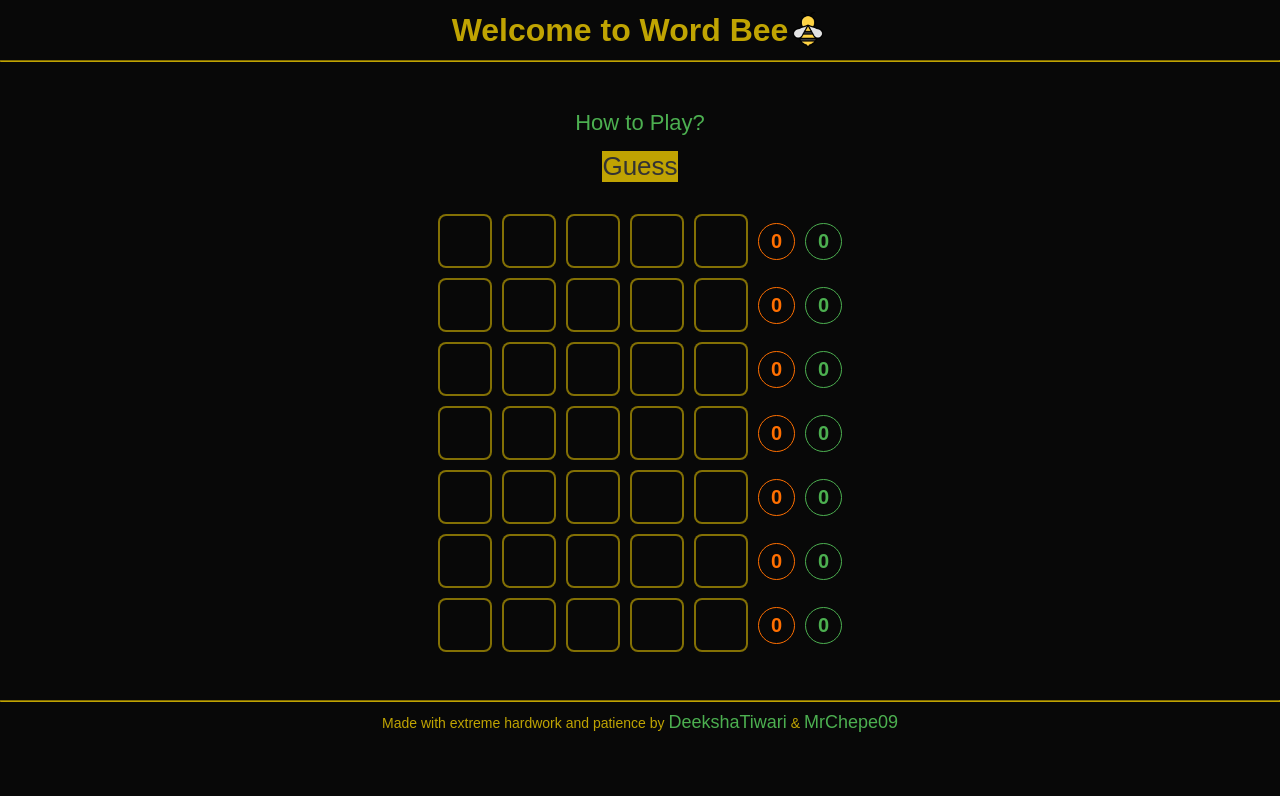
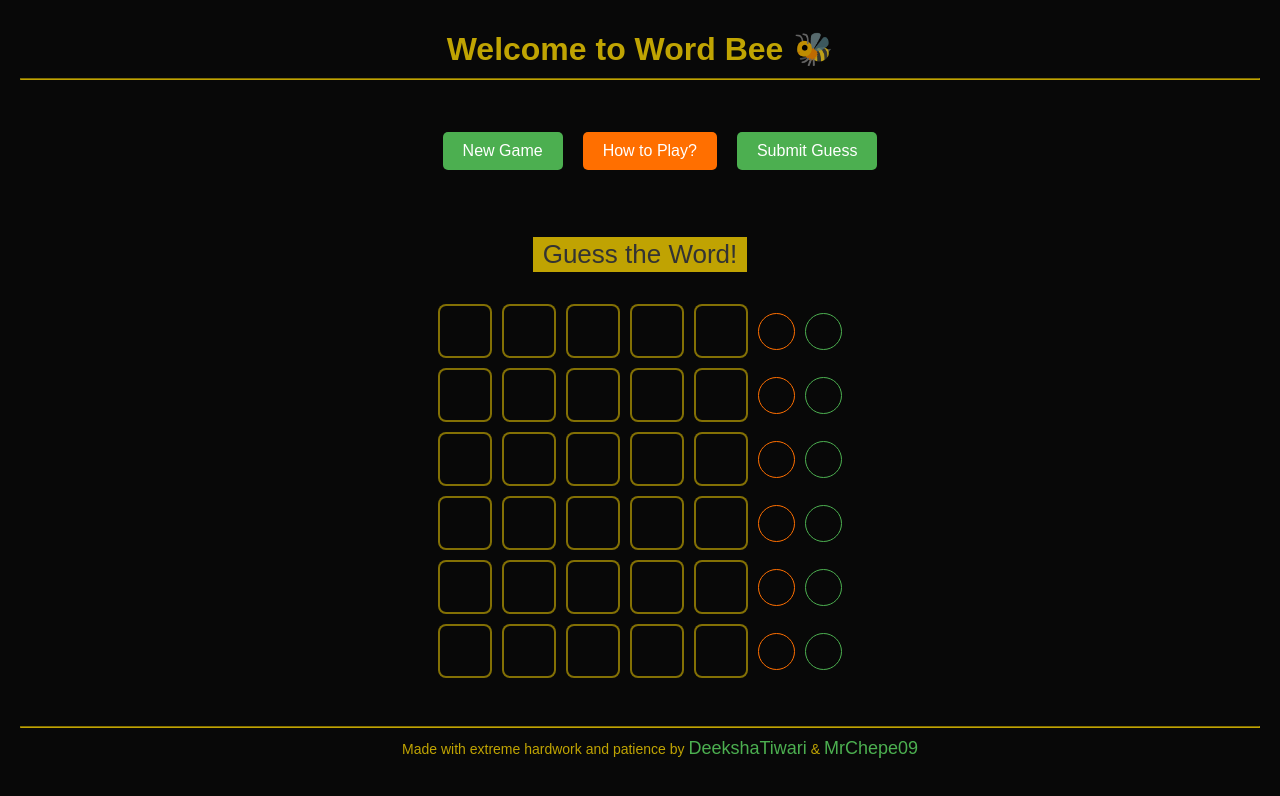
Before and after one commit to deekshati/wordbee, a React (Vite) app: page / in a window 1280 px wide. Shown: the top 796 px of the page. Built offline with nearby package versions, Linux system fonts and the light colour scheme.

Commit message:
Update App.jsx

```diff
--- a/src/App.jsx
+++ b/src/App.jsx
@@ -1,123 +1,407 @@
-import React, { useRef, useState } from "react";
-import BeeIcon from "./assets/bee.png";
-
+import React, { useRef, useState, useEffect } from "react";
 
 const App = () => {
-  const [inputs, setInputs] = useState(["", "", "", "", ""]);
+  const [currentRow, setCurrentRow] = useState(0);
+  const [gameBoard, setGameBoard] = useState(Array(6).fill(null).map(() => Array(5).fill("")));
+  const [gameStatus, setGameStatus] = useState("playing"); // playing, won, lost
+  const [targetWord, setTargetWord] = useState("");
+  const [feedback, setFeedback] = useState(Array(6).fill(null).map(() => Array(7).fill(null)));
+  const [showInstructions, setShowInstructions] = useState(false);
 
-  // Refs for each input element
-  const inputRefs = [useRef(null), useRef(null), useRef(null), useRef(null), useRef(null)];
+  const wordList = [
+    "CRANE", "SLATE", "AUDIO", "ROAST", "TIGER", "PLANE", "HOUSE", "DREAM",
+    "LIGHT", "BEACH", "PARTY", "MONEY", "PLANT", "WORLD", "PHONE", "APPLE",
+    "WATER", "CHAIR", "TABLE", "SMILE", "CLOUD", "HEART", "MAGIC", "OCEAN",
+    "ROYAL", "BRAVE", "CLEAN", "DANCE", "FIELD", "GLASS", "HAPPY", "JUICE",
+    "KNIFE", "LAUGH", "MOUSE", "NOISE", "QUIET", "RADIO", "STORM", "TRUST"
+  ];
 
-  // Handle input change
-  const handleChange = (e, index) => {
-    let value = e.target.value;
-    console.log('abc', value);
-    // If the input already has a letter, replace it with the new value
+  const inputRefs = useRef(Array(6).fill(null).map(() =>
+    Array(5).fill(null).map(() => React.createRef())
+  ));
+
+  useEffect(() => {
+    const randomWord = wordList[Math.floor(Math.random() * wordList.length)];
+    setTargetWord(randomWord);
+  }, []);
+
+  const handleChange = (e, rowIndex, colIndex) => {
+    if (gameStatus !== "playing" || rowIndex !== currentRow) return;
+
+    let value = e.target.value.toUpperCase();
+
+    if (!/^[A-Za-z]*$/.test(value)) return;
+
     if (value.length > 1) {
-      value = value.slice(1, 2); // Restrict to only one character
+      value = value.slice(-1);
     }
 
-    const newInputs = [...inputs];
-    newInputs[index] = value;
+    const newGameBoard = [...gameBoard];
+    newGameBoard[rowIndex][colIndex] = value;
+    setGameBoard(newGameBoard);
 
-    // Update the state with the new values
-    setInputs(newInputs);
-
-    // If a letter is typed, move focus to the next input
-    if (value && index < inputRefs.length - 1) {
-      inputRefs[index + 1].current.focus();
+    if (value && colIndex < 4) {
+      inputRefs.current[rowIndex][colIndex + 1].current.focus();
     }
   };
+  const handleKeyDown = (e, rowIndex, colIndex) => {
+    if (gameStatus !== "playing" || rowIndex !== currentRow) return;
+
+    if (e.key === "Backspace") {
+      e.preventDefault();
+      const newGameBoard = [...gameBoard];
+
+      if (newGameBoard[rowIndex][colIndex] === "" && colIndex > 0) {
+        newGameBoard[rowIndex][colIndex - 1] = "";
+        setGameBoard(newGameBoard);
+        inputRefs.current[rowIndex][colIndex - 1].current.focus();
+      } else {
+        newGameBoard[rowIndex][colIndex] = "";
+        setGameBoard(newGameBoard);
+      }
+    } else if (e.key === "Enter") {
+      submitGuess();
+    }
+  };
+
+  const submitGuess = () => {
+    if (currentRow >= 6) return;
+
+    const currentGuess = gameBoard[currentRow].join("");
+
+    if (currentGuess.length !== 5) {
+      alert("Please enter a 5-letter word!");
+      return;
+    }
+
+    if (!wordList.includes(currentGuess) && !isValidWord(currentGuess)) {
+      alert("Not a valid word!");
+      return;
+    }
+
+    const newFeedback = [...feedback];
+    const result = calculateFeedback(currentGuess, targetWord);
+
+    newFeedback[currentRow] = result;
+    setFeedback(newFeedback);
+
+    if (currentGuess === targetWord) {
+      setGameStatus("won");
+      setTimeout(() => alert("Congratulations! You won! 🎉"), 100);
+      return;
+    }
+
+    if (currentRow < 5) {
+      setCurrentRow(currentRow + 1);
+      setTimeout(() => {
+        inputRefs.current[currentRow + 1][0].current.focus();
+      }, 100);
+    } else {
+      setGameStatus("lost");
+      setTimeout(() => alert(`Game Over! The word was: ${targetWord}`), 100);
+    }
+  };
+
+  const isValidWord = (word) => {
+    return wordList.includes(word);
+  };
+
+  const calculateFeedback = (guess, target) => {
+    const result = Array(7).fill(0);
+    const targetLetters = target.split("");
+    const guessLetters = guess.split("");
+    const used = Array(5).fill(false);
+
+    let correctCount = 0;
+    let wrongPositionCount = 0;
+
+    for (let i = 0; i < 5; i++) {
+      if (guessLetters[i] === targetLetters[i]) {
+        correctCount++;
+        used[i] = true;
+        result[i + 2] = 2;
+      }
+    }
+
+    for (let i = 0; i < 5; i++) {
+      if (result[i + 2] !== 2) {
+        for (let j = 0; j < 5; j++) {
+          if (!used[j] && guessLetters[i] === targetLetters[j]) {
+            wrongPositionCount++;
+            used[j] = true;
+            result[i + 2] = 1;
+            break;
+          }
+        }
+        if (result[i + 2] === 0) {
+          result[i + 2] = 0;
+        }
+      }
+    }
+
+    result[0] = correctCount;
+    result[1] = wrongPositionCount;
+
+    return result;
+  };
+
+  const getCellStyle = (rowIndex, colIndex) => {
+    if (feedback[rowIndex] && feedback[rowIndex][colIndex + 2] !== null) {
+      const feedbackValue = feedback[rowIndex][colIndex + 2];
+      if (feedbackValue === 2) {
+        return { backgroundColor: "#4CAF50", borderColor: "#4CAF50", color: "white" };
+      } else if (feedbackValue === 1) {
+        return { backgroundColor: "#FF6F00", borderColor: "#FF6F00", color: "white" };
+      } else {
+        return { backgroundColor: "#666", borderColor: "#666", color: "white" };
+      }
+    }
+    return {};
+  };
+
+  const resetGame = () => {
+    const randomWord = wordList[Math.floor(Math.random() * wordList.length)];
+    setTargetWord(randomWord);
+    setCurrentRow(0);
+    setGameBoard(Array(6).fill(null).map(() => Array(5).fill("")));
+    setFeedback(Array(6).fill(null).map(() => Array(7).fill(null)));
+    setGameStatus("playing");
+
+    setTimeout(() => {
+      inputRefs.current[0][0].current.focus();
+    }, 100);
+  };
+
+  const getResponsiveStyles = () => {
+    const isMobile = window.innerWidth <= 768;
+    const isTablet = window.innerWidth > 768 && window.innerWidth <= 1024;
+
+    return {
+      container: {
+        padding: isMobile ? '10px' : '20px',
+        maxWidth: '100vw',
+        overflow: 'hidden'
+      },
+      title: {
+        fontSize: isMobile ? '20px' : isTablet ? '24px' : '32px',
+        textAlign: 'center',
+        flexDirection: isMobile ? 'column' : 'row',
+        gap: isMobile ? '5px' : '10px'
+      },
+      buttonContainer: {
+        flexDirection: isMobile ? 'column' : 'row',
+        justifyContent: 'center',
+        alignItems: 'center',
+        gap: isMobile ? '10px' : '20px',
+        padding: isMobile ? '0px' : '20px'
+      },
+      button: {
+        padding: isMobile ? '12px 16px' : '10px 20px',
+        fontSize: isMobile ? '14px' : '16px',
+        minWidth: isMobile ? '140px' : 'auto',
+        maxWidth: isMobile ? '250px' : 'auto'
+      },
+      gameBoard: {
+        gap: isMobile ? '8px' : '10px',
+        padding: isMobile ? '0 10px' : '0'
+      },
+      letterInput: {
+        width: isMobile ? '40px' : '50px',
+        height: isMobile ? '40px' : '50px',
+        fontSize: isMobile ? '18px' : '22px'
+      },
+      feedbackCircle: {
+        width: isMobile ? '30px' : '35px',
+        height: isMobile ? '30px' : '35px',
+        fontSize: isMobile ? '16px' : '20px'
+      },
+      instructions: {
+        margin: isMobile ? '10px' : '20px auto',
+        padding: isMobile ? '15px' : '20px',
+        maxWidth: isMobile ? '95%' : '600px'
+      },
+      footer: {
+        flexDirection: isMobile ? 'column' : 'row',
+        fontSize: isMobile ? '12px' : '14px',
+        gap: isMobile ? '5px' : '0',
+        textAlign: 'center'
+      }
+    };
+  };
+
+  const [windowWidth, setWindowWidth] = useState(window.innerWidth);
+
+  useEffect(() => {
+    const handleResize = () => {
+      setWindowWidth(window.innerWidth);
+    };
+
+    window.addEventListener('resize', handleResize);
+    return () => window.removeEventListener('resize', handleResize);
+  }, []);
+
+  const styles = getResponsiveStyles();
+
   return (
-    <div>
+    <div style={styles.container}>
       <div style={{ display: 'flex', width: '100%', justifyContent: 'center', padding: '10px 0px' }}>
-        <h1 style={{ display: 'flex', alignItems: 'center' }}>Welcome to Word Bee <img width={40} height={40} src={BeeIcon} alt="bee icon" /></h1>
+        <h1 style={{
+          display: 'flex',
+          alignItems: 'center',
+          ...styles.title
+        }}>
+          Welcome to Word Bee
+          <span className="bee-icon">🐝</span>
+        </h1>
       </div>
       <hr style={{ borderColor: '#ffd900be'}} />
 
+      <div style={{
+        display: 'flex',
+        width: '100%',
+        justifyContent: 'center',
+        marginTop: '2rem',
+        ...styles.buttonContainer
+      }}>
 
-      <div style={{ display: 'flex', flexDirection: 'column', width: '100%', justifyContent: 'center', alignItems: 'center', marginTop: '3rem' }}>
-        <a>How to Play?</a>
-        <header>Guess</header>
-        <div style={{ display: 'flex', flexDirection: 'column', gap: '10px', marginTop: '2rem' }}>
-          <div class="container">
-            {inputs.map((input, index) => (
+        <button
+          onClick={resetGame}
+          style={{...styles.button, backgroundColor: '#4CAF50'}}
+        >
+          New Game
+        </button>
+        <button
+          onClick={() => setShowInstructions(!showInstructions)}
+          style={{...styles.button, backgroundColor: '#FF6F00'}}
+        >
+          How to Play?
+        </button>
+        <button
+          onClick={submitGuess}
+          disabled={currentRow >= 6 || gameStatus !== "playing"}
+          style={{...styles.button, backgroundColor: '#4CAF50'}}
+        >
+          Submit Guess
+        </button>
+      </div>
+
+      {showInstructions && (
+        <div style={{
+          backgroundColor: '#1a1a1a',
+          borderRadius: '10px',
+          border: '1px solid #ffd900be',
+          ...styles.instructions
+        }}>
+          <h3 style={{ color: '#ffd900be', marginBottom: '10px' }}>How to Play:</h3>
+          <ul style={{ color: '#ffd900be', lineHeight: '1.5' }}>
+            <li>Guess the 5-letter word in 6 tries</li>
+            <li>Type letters and press Enter or click Submit Guess</li>
+            <li>🟢 Green circle = correct letters in correct position</li>
+            <li>🟠 Orange circle = correct letters in wrong position</li>
+            <li>Numbers show how many of each type you got</li>
+          </ul>
+        </div>
+      )}
+
+      <div style={{ display: 'flex', flexDirection: 'column', width: '100%', justifyContent: 'center', alignItems: 'center', marginTop: '2rem' }}>
+        <header style={{ fontSize: windowWidth <= 768 ? '20px' : '26px', padding: '2px 10px' }}>Guess the Word!</header>
+        <div style={{
+          display: 'flex',
+          flexDirection: 'column',
+          marginTop: '2rem',
+          ...styles.gameBoard
+        }}>
+          {gameBoard.map((row, rowIndex) => (
+            <div key={rowIndex} className="container" style={{
+              gap: windowWidth <= 768 ? '8px' : '10px',
+              justifyContent: 'center'
+            }}>
+              {row.map((cell, colIndex) => (
                 <input
-                key={index}
+                  key={colIndex}
                   type="text"
-                value={input}
-                ref={inputRefs[index]}
+                  value={cell}
+                  ref={inputRefs.current[rowIndex][colIndex]}
                   className="letter-input"
-                onChange={(e) => handleChange(e, index)}
+                  style={{
+                    ...getCellStyle(rowIndex, colIndex),
+                    ...styles.letterInput
+                  }}
+                  onChange={(e) => handleChange(e, rowIndex, colIndex)}
+                  onKeyDown={(e) => handleKeyDown(e, rowIndex, colIndex)}
+                  disabled={rowIndex !== currentRow || gameStatus !== "playing"}
+                  maxLength="1"
                 />
               ))}
-            <div style={{ width: '35px', height: '35px', borderRadius: '50%', border: '1px solid #FF6F00', color: '#FF6F00', fontWeight: '600', display: 'flex', justifyContent: 'center', alignItems: 'center', fontSize: '20px' }}>0</div>
-            <div style={{ width: '35px', height: '35px', borderRadius: '50%', border: '1px solid #4CAF50', color: '#4CAF50', fontWeight: '600', display: 'flex', justifyContent: 'center', alignItems: 'center', fontSize: '20px' }}>0</div>
+              <div style={{
+                borderRadius: '50%',
+                border: '1px solid #FF6F00',
+                color: '#FF6F00',
+                fontWeight: '600',
+                display: 'flex',
+                justifyContent: 'center',
+                alignItems: 'center',
+                ...styles.feedbackCircle
+              }}>
+                {feedback[rowIndex] ? feedback[rowIndex][1] : 0}
               </div>
-          <div class="container">
-            <input type="text" class="letter-input" maxlength="1" />
-            <input type="text" class="letter-input" maxlength="1" />
-            <input type="text" class="letter-input" maxlength="1" />
-            <input type="text" class="letter-input" maxlength="1" />
-            <input type="text" class="letter-input" maxlength="1" />
-            <div style={{ width: '35px', height: '35px', borderRadius: '50%', border: '1px solid #FF6F00', color: '#FF6F00', fontWeight: '600', display: 'flex', justifyContent: 'center', alignItems: 'center', fontSize: '20px' }}>0</div>
-            <div style={{ width: '35px', height: '35px', borderRadius: '50%', border: '1px solid #4CAF50', color: '#4CAF50', fontWeight: '600', display: 'flex', justifyContent: 'center', alignItems: 'center', fontSize: '20px' }}>0</div>
+              <div style={{
+                borderRadius: '50%',
+                border: '1px solid #4CAF50',
+                color: '#4CAF50',
+                fontWeight: '600',
+                display: 'flex',
+                justifyContent: 'center',
+                alignItems: 'center',
+                ...styles.feedbackCircle
+              }}>
+                {feedback[rowIndex] ? feedback[rowIndex][0] : 0}
               </div>
-          <div class="container">
-            <input type="text" class="letter-input" maxlength="1" />
-            <input type="text" class="letter-input" maxlength="1" />
-            <input type="text" class="letter-input" maxlength="1" />
-            <input type="text" class="letter-input" maxlength="1" />
-            <input type="text" class="letter-input" maxlength="1" />
-            <div style={{ width: '35px', height: '35px', borderRadius: '50%', border: '1px solid #FF6F00', color: '#FF6F00', fontWeight: '600', display: 'flex', justifyContent: 'center', alignItems: 'center', fontSize: '20px' }}>0</div>
-            <div style={{ width: '35px', height: '35px', borderRadius: '50%', border: '1px solid #4CAF50', color: '#4CAF50', fontWeight: '600', display: 'flex', justifyContent: 'center', alignItems: 'center', fontSize: '20px' }}>0</div>
             </div>
-          <div class="container">
-            <input type="text" class="letter-input" maxlength="1" />
-            <input type="text" class="letter-input" maxlength="1" />
-            <input type="text" class="letter-input" maxlength="1" />
-            <input type="text" class="letter-input" maxlength="1" />
-            <input type="text" class="letter-input" maxlength="1" />
-            <div style={{ width: '35px', height: '35px', borderRadius: '50%', border: '1px solid #FF6F00', color: '#FF6F00', fontWeight: '600', display: 'flex', justifyContent: 'center', alignItems: 'center', fontSize: '20px' }}>0</div>
-            <div style={{ width: '35px', height: '35px', borderRadius: '50%', border: '1px solid #4CAF50', color: '#4CAF50', fontWeight: '600', display: 'flex', justifyContent: 'center', alignItems: 'center', fontSize: '20px' }}>0</div>
-          </div>
-          <div class="container">
-            <input type="text" class="letter-input" maxlength="1" />
-            <input type="text" class="letter-input" maxlength="1" />
-            <input type="text" class="letter-input" maxlength="1" />
-            <input type="text" class="letter-input" maxlength="1" />
-            <input type="text" class="letter-input" maxlength="1" />
-            <div style={{ width: '35px', height: '35px', borderRadius: '50%', border: '1px solid #FF6F00', color: '#FF6F00', fontWeight: '600', display: 'flex', justifyContent: 'center', alignItems: 'center', fontSize: '20px' }}>0</div>
-            <div style={{ width: '35px', height: '35px', borderRadius: '50%', border: '1px solid #4CAF50', color: '#4CAF50', fontWeight: '600', display: 'flex', justifyContent: 'center', alignItems: 'center', fontSize: '20px' }}>0</div>
-          </div>
-          <div class="container">
-            <input type="text" class="letter-input" maxlength="1" />
-            <input type="text" class="letter-input" maxlength="1" />
-            <input type="text" class="letter-input" maxlength="1" />
-            <input type="text" class="letter-input" maxlength="1" />
-            <input type="text" class="letter-input" maxlength="1" />
-            <div style={{ width: '35px', height: '35px', borderRadius: '50%', border: '1px solid #FF6F00', color: '#FF6F00', fontWeight: '600', display: 'flex', justifyContent: 'center', alignItems: 'center', fontSize: '20px' }}>0</div>
-            <div style={{ width: '35px', height: '35px', borderRadius: '50%', border: '1px solid #4CAF50', color: '#4CAF50', fontWeight: '600', display: 'flex', justifyContent: 'center', alignItems: 'center', fontSize: '20px' }}>0</div>
-          </div>
-          <div class="container">
-            <input type="text" class="letter-input" maxlength="1" />
-            <input type="text" class="letter-input" maxlength="1" />
-            <input type="text" class="letter-input" maxlength="1" />
-            <input type="text" class="letter-input" maxlength="1" />
-            <input type="text" class="letter-input" maxlength="1" />
-            <div style={{ width: '35px', height: '35px', borderRadius: '50%', border: '1px solid #FF6F00', color: '#FF6F00', fontWeight: '600', display: 'flex', justifyContent: 'center', alignItems: 'center', fontSize: '20px' }}>0</div>
-            <div style={{ width: '35px', height: '35px', borderRadius: '50%', border: '1px solid #4CAF50', color: '#4CAF50', fontWeight: '600', display: 'flex', justifyContent: 'center', alignItems: 'center', fontSize: '20px' }}>0</div>
+          ))}
         </div>
       </div>
 
+      {gameStatus !== "playing" && (
+        <div style={{
+          display: 'flex',
+          justifyContent: 'center',
+          marginTop: '20px',
+          fontSize: windowWidth <= 768 ? '16px' : '18px',
+          fontWeight: 'bold',
+          textAlign: 'center',
+          padding: '0 20px'
+        }}>
+          {gameStatus === "won" ? (
+            <span style={{ color: '#4CAF50' }}>🎉 You Won! 🎉</span>
+          ) : (
+            <span style={{ color: '#FF6F00' }}>
+              Game Over! The word was: <span style={{ color: '#ffd900be' }}>{targetWord}</span>
+            </span>
+          )}
+        </div>
+      )}
 
-      </div>
       <hr style={{ borderColor: '#ffd900be', marginTop: '3rem'}} />
-      <div style={{ display: 'flex', width: '100%', justifyContent: 'center', padding: '10px 0px', fontSize: '14px' }}>
-         <p>Made with extreme hardwork and patience by <a href="https://github.com/deekshati" target="_blank" style={{ fontSize: '18px' }}>DeekshaTiwari</a> & <a target="_blank" href="https://github.com/MrChepe09" style={{ fontSize: '18px' }}>MrChepe09</a></p>
+      <div style={{
+        display: 'flex',
+        width: '100%',
+        justifyContent: 'center',
+        padding: '10px 20px',
+        ...styles.footer
+      }}>
+        <p>Made with extreme hardwork and patience by{' '}
+          <a href="https://github.com/deekshati" target="_blank" style={{ fontSize: windowWidth <= 768 ? '14px' : '18px' }}>
+            DeekshaTiwari
+          </a>{windowWidth <= 768 ? '' : ' & '}
+          {windowWidth <= 768 && <br />}
+          <a target="_blank" href="https://github.com/MrChepe09" style={{ fontSize: windowWidth <= 768 ? '14px' : '18px' }}>
+            MrChepe09
+          </a>
+        </p>
       </div>
     </div>
-  )
-}
+  );
+};
 
 export default App;
```
Lines whose indentation alone changed are shown as unchanged.
